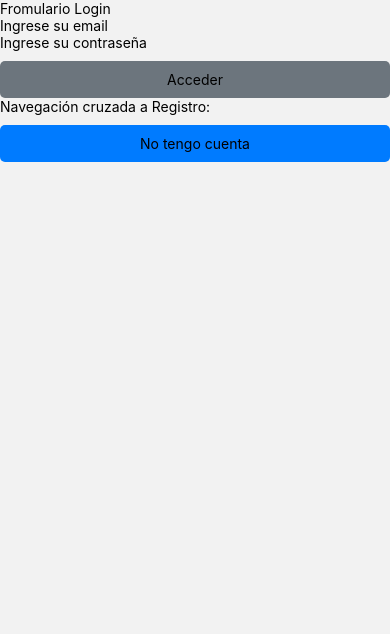
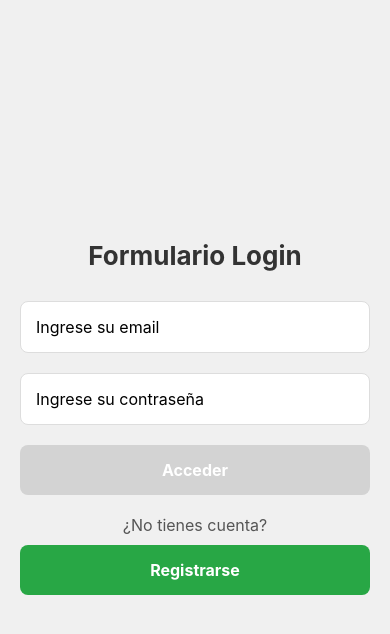
Before and after one commit to bernicamauer/pi-parte2-prog3-Camauer-Elizalde, a React Native app in the folder PIparteII/: screen /Login in a window 390 px wide. Shown: the top 634 px of the page. Built offline with nearby package versions, Linux system fonts and the light colour scheme; no server answers.

Commit message:
Corregi lo de profile a como estaba antes y agregue algunos styles

```diff
--- a/PIparteII/src/screens/HomePage.js
+++ b/PIparteII/src/screens/HomePage.js
@@ -1,7 +1,7 @@
 import React, { Component } from 'react';
 import { Text, View, StyleSheet, TextInput, TouchableOpacity, FlatList } from 'react-native-web';
-import { db } from "../firebase/Config"
-import Posts from"../components/Posts"
+import { db } from "../firebase/Config";
+import Posts from "../components/Posts";
 
 export default class HomePage extends Component {
   constructor(props) {
@@ -35,20 +35,45 @@ export default class HomePage extends Component {
 
   render() {
     return (
-      <View>
-        <Text>Home</Text>
+      <View style={styles.container}>
+        <Text style={styles.title}>Home</Text>
         {this.state.posts.length === 0 ? (
-          <Text>No hay Posteos</Text>
+          <Text style={styles.noPostsText}>No hay Posteos</Text>
         ) : (
           <FlatList
             data={this.state.posts}
             keyExtractor={(item) => item.id}
             renderItem={({ item }) => <Posts postInfo={item} />}
+            style={styles.postList}
           />
-
         )}
-
       </View>
     );
   }
 }
+
+const styles = StyleSheet.create({
+  container: {
+    flex: 1,
+    backgroundColor: "#f9f9f9",
+    padding: 20,
+    alignItems: "center",
+    justifyContent: "flex-start",
+  },
+  title: {
+    fontSize: 24,
+    fontWeight: "bold",
+    color: "#333",
+    marginBottom: 20,
+    textAlign: "center",
+  },
+  noPostsText: {
+    fontSize: 18,
+    color: "#999",
+    textAlign: "center",
+    marginTop: 20,
+  },
+  postList: {
+    width: "100%",
+  },
+});
--- a/PIparteII/src/screens/Login.js
+++ b/PIparteII/src/screens/Login.js
@@ -3,11 +3,10 @@ import {
   Text,
   View,
   TouchableOpacity,
-  TextInput
+  TextInput,
+  StyleSheet,
 } from "react-native";
 import { auth } from "../firebase/Config";
-import HomeMenu from "../components/HomeMenu";
-
 
 class Login extends Component {
   constructor(props) {
@@ -16,28 +15,35 @@ class Login extends Component {
       email: "",
       password: "",
       logued: false,
-      error: ""
-
+      error: "",
     };
   }
 
+  componentDidMount() {
+    auth.onAuthStateChanged((user) => {
+      if (user) {
+        this.props.navigation.navigate("HomeMenu");
+      }
+    });
+  }
+
   handleSubmit() {
-
     auth
       .signInWithEmailAndPassword(this.state.email, this.state.password)
-      .then((response) => this.setState({ logued: true , error: ""}))
+      .then(() => this.setState({ logued: true, error: "" }))
       .then(() => this.props.navigation.navigate("HomeMenu"))
       .catch((error) => this.setState({ error: error.message }));
   }
 
+  render() {
+    const isDisabled = !(this.state.email && this.state.password);
 
-
-  render() {
     return (
-      <View>
-        <Text>Fromulario Login</Text>
+      <View style={styles.container}>
+        <Text style={styles.title}>Formulario Login</Text>
 
         <TextInput
+          style={styles.input}
           keyboardType="email-address"
           placeholder="Ingrese su email"
           onChangeText={(text) => this.setState({ email: text })}
@@ -45,6 +51,7 @@ class Login extends Component {
         />
 
         <TextInput
+          style={styles.input}
           placeholder="Ingrese su contraseña"
           secureTextEntry={true}
           onChangeText={(text) => this.setState({ password: text })}
@@ -52,44 +59,89 @@ class Login extends Component {
         />
 
         {this.state.error ? (
-          <Text style={{ color: "red", marginBottom: 10 }}>
-            {this.state.error}
-          </Text>
+          <Text style={styles.errorText}>{this.state.error}</Text>
         ) : null}
 
         <TouchableOpacity
           onPress={() => this.handleSubmit()}
-          style={[styles.button, styles.buttonSecondary]}
-          disabled={!(this.state.email && this.state.password)}
+          style={[
+            styles.button,
+            isDisabled ? styles.buttonDisabled : styles.buttonPrimary,
+          ]}
+          disabled={isDisabled}
         >
-          <Text>Acceder</Text>
+          <Text style={styles.buttonText}>Acceder</Text>
         </TouchableOpacity>
 
-        <Text>Navegación cruzada a Registro: </Text>
+        <Text style={styles.navigationText}>¿No tienes cuenta?</Text>
         <TouchableOpacity
           onPress={() => this.props.navigation.navigate("Register")}
-          style={styles.button}
+          style={[styles.button, styles.buttonSecondary]}
         >
-          <Text>No tengo cuenta</Text>
+          <Text style={styles.buttonText}>Registrarse</Text>
         </TouchableOpacity>
       </View>
-
     );
   }
 }
 
 const styles = {
+  container: {
+    flex: 1,
+    justifyContent: "center",
+    alignItems: "center",
+    backgroundColor: "#f0f0f0",
+    padding: 20,
+  },
+  title: {
+    fontSize: 26,
+    fontWeight: "bold",
+    color: "#333",
+    marginBottom: 20,
+    textAlign: "center",
+  },
+  input: {
+    width: "100%",
+    padding: 15,
+    marginVertical: 10,
+    backgroundColor: "#fff",
+    borderRadius: 8,
+    borderWidth: 1,
+    borderColor: "#ddd",
+    fontSize: 16,
+  },
+  errorText: {
+    color: "#e74c3c",
+    fontSize: 14,
+    marginBottom: 10,
+    textAlign: "center",
+  },
   button: {
-    padding: 10,
+    padding: 15,
+    borderRadius: 8,
+    width: "100%",
+    alignItems: "center",
+    marginVertical: 10,
+  },
+  buttonPrimary: {
     backgroundColor: "#007BFF",
-    borderRadius: 5,
-    marginTop: 10,
-    alignItems: "center",
+  },
+  buttonDisabled: {
+    backgroundColor: "#D3D3D3",
   },
   buttonSecondary: {
-    backgroundColor: "#6C757D",
+    backgroundColor: "#28A745",
+  },
+  buttonText: {
+    color: "#fff",
+    fontSize: 16,
+    fontWeight: "bold",
+  },
+  navigationText: {
+    marginTop: 10,
+    fontSize: 16,
+    color: "#555",
   },
 };
 
-
 export default Login;
--- a/PIparteII/src/screens/Profile.js
+++ b/PIparteII/src/screens/Profile.js
@@ -1,101 +1,89 @@
-import React, { Component } from "react";
-import {
-  Text,
-  View,
-  TextInput,
-  FlatList,
-  StyleSheet,
-} from "react-native";
-import { db } from "../firebase/Config";
+import React, { Component } from 'react';
+import { Text, View, FlatList, TouchableOpacity } from 'react-native';
+import { auth, db } from '../firebase/Config';
 
-class SearchForm extends Component {
+class Profile extends Component {
     constructor(props) {
         super(props);
         this.state = {
-      users: [],
-      usuariosFiltrados: [],
-      userName: "",
+            userEmail: '',
+            userName: '',
+            posts: [],
+            login: false,
+            error: ""
         };
     }
 
     componentDidMount() {
-    db.collection("users").onSnapshot((docs) => {
-      let allUsers = [];
+        const user = auth.currentUser;
+
+        if (user) {
+
+            this.setState({
+                userEmail: user.email,
+            });
+
+
+            db.collection('users').onSnapshot(
+                docs => {
                 docs.forEach((doc) => {
-        allUsers.push({
+                    if (doc.data().email === user.email) {
+                        this.setState({ userName: doc.data().userName });
+                    }
+                });
+            });
+
+
+            db.collection('posts').onSnapshot(docs => {
+                let userPosts = [];
+                docs.forEach((doc) => {
+                    if (doc.data().email === user.email) {
+                        userPosts.push({
                             id: doc.id,
                             data: doc.data(),
                         });
+                    }
                 });
-      this.setState({ users: allUsers, usuariosFiltrados: allUsers });
+                this.setState({ posts: userPosts });
             });
         }
-
-  handleFilter(e) {
-    const value= e.target.value;
-    this.setState({
-      userName: value,
-      usuariosFiltrados: this.state.users.filter((user) =>user.data.userName.toLowerCase().includes(value.toLowerCase())
-      ),
-    });
     }
 
+    handleLogout = () => {
+        auth
+            .signOut()
+            .then(() => {
+                this.props.navigation.navigate('Login');
+            })
+            .catch((error) => this.setState({ error: error.message }));
+    };
+
     render() {
+
+
         return (
-      <View style={styles.container}>
-        <Text style={styles.title}>Buscar Usuarios</Text>
-        <TextInput
-          style={styles.input}
-          keyboardType="default"
-          placeholder="Ingrese el nombre de usuario"
-          onChangeText={(text) => this.handleFilter(text)}
-          value={this.state.userName}
+            <View>
+                <Text>Mi Perfil</Text>
+                <Text>Nombre de usuario: {this.state.userName}</Text>
+                <Text>Correo del usuario: {this.state.userEmail}</Text>
+                <Text>Total de posteos: {this.state.posts.length}</Text>
+
+
+                <FlatList
+                    data={this.state.posts}
+                    keyExtractor={item => item.id.toString()}
+                    renderItem={({ item }) => <View>
+                        <Text>{item.text}</Text>
+                    </View>}
                 />
 
-        {this.state.usuariosFiltrados.length > 0 ? (
-          <FlatList
-            data={this.state.usuariosFiltrados}
-            keyExtractor={(item) => item.id}
-            renderItem={({ item }) => (
-              <Text style={styles.userItem}>{item.data.userName}</Text>
-            )}
-          />
-        ) : (
-          <Text style={styles.error}>
-            {this.state.userName? "El usuario no existe"
-: "Ingrese un nombre de usuario para buscar"}
-          </Text>
-        )}
+                <TouchableOpacity onPress={this.handleLogout} >
+                    <Text >Cerrar sesión</Text>
+                </TouchableOpacity>
             </View>
+
         );
     }
 }
 
-const styles = StyleSheet.create({
-  container: {
-    padding: 20,
-  },
-  title: {
-    fontSize: 20,
-    fontWeight: "bold",
-    marginBottom: 10,
-  },
-  input: {
-    borderWidth: 1,
-    borderColor: "#ccc",
-    padding: 10,
-    borderRadius: 5,
-    marginBottom: 15,
-  },
-  userItem: {
-    padding: 10,
-    borderBottomWidth: 1,
-    borderBottomColor: "#ddd",
-  },
-  error: {
-    color: "red",
-    marginTop: 10,
-  },
-});
-
-export default SearchForm;
+export default Profile;
```
Lines whose indentation alone changed are shown as unchanged.
